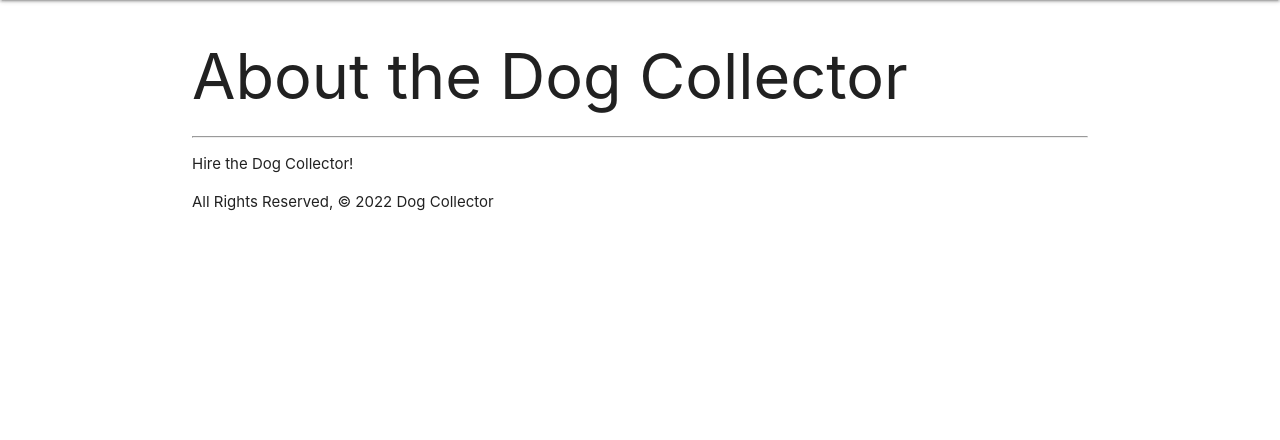
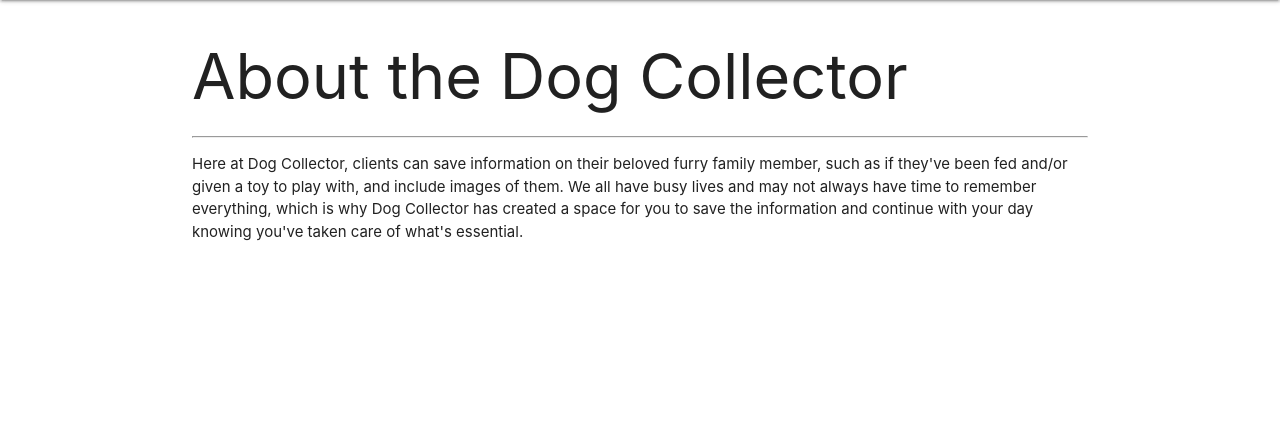
Before and after one commit to xcbhx/dogcollector, a Django app: page /about/ in a window 1280 px wide. Shown: the part 64-504 px from the top of the page. Run offline with Django 4.2, Linux system fonts and the light colour scheme.

Commit message:
edit about page

```diff
--- a/main_app/templates/about.html
+++ b/main_app/templates/about.html
@@ -1,8 +1,13 @@
 {% extends 'base.html' %}
 
 {% block content %}
-    <h1>About the Dog Collector</h1>
-    <hr>
-    <p>Hire the Dog Collector!</p>
-    <footer>All Rights Reserved, &copy; 2022 Dog Collector</footer>
+<h1>About the Dog Collector</h1>
+<hr>
+<p>Here at Dog Collector, clients can save information on their beloved furry
+    family member, such as if they've been fed and/or given a toy to play with,
+    and include images of them. We all have busy lives and may not always have time
+    to remember everything, which is why Dog Collector has created a space for you
+    to save the information and continue with your day knowing you've taken care of
+    what's essential.</p>
+
 {% endblock %}
```
